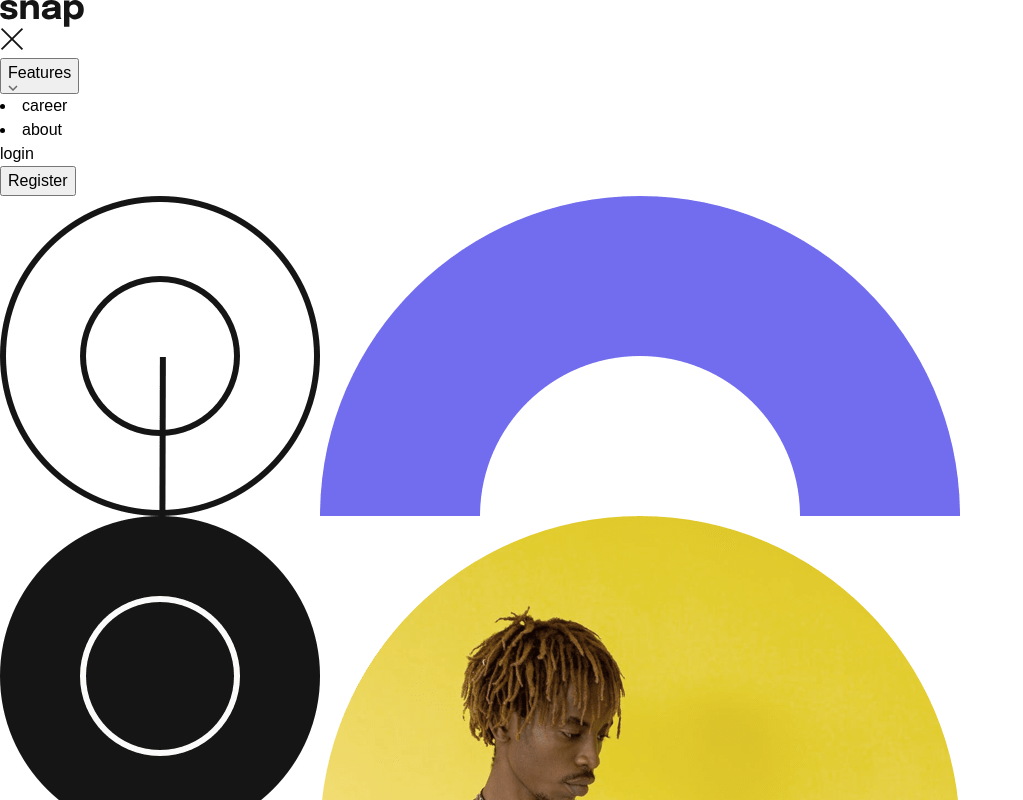
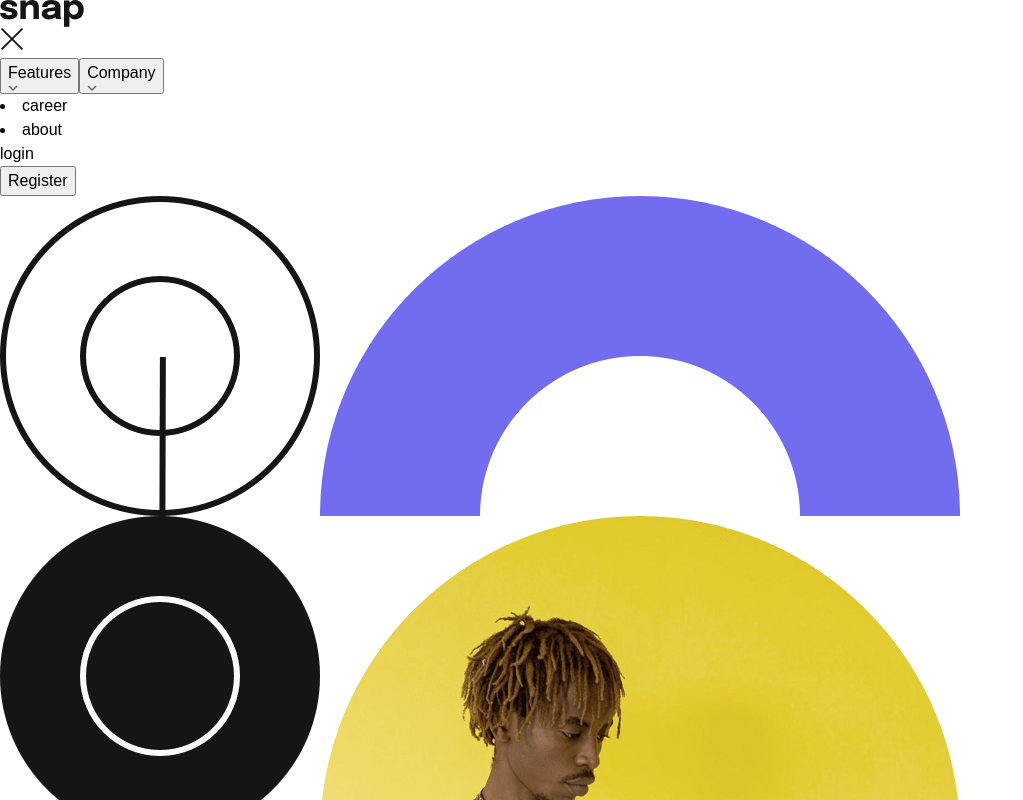
Before and after one commit to mayor-creator/dropdown_navigation_app, a React (Vite) app: page / in a window 1280 px wide. Both pictures are taken after a click on the button 12 px from the left and 39 px from the top of the page. Shown: the top 800 px of the page, without its empty margins (0-1023 px from the left). Built offline with nearby package versions, Linux system fonts and the light colour scheme.

Commit message:
Refactor image imports to use absolute paths and add Company component

```diff
--- /dev/null
+++ b/src/component/company/Company.tsx
@@ -0,0 +1,37 @@
+import { useState } from "react";
+import arrowDownIcon from "/images/icon-arrow-down.svg";
+import arrowUpIcon from "/images/icon-arrow-up.svg";
+
+export const Company = () => {
+	const [isOpen, setIsOpen] = useState(false);
+
+	const handleToggleFeatures = () => {
+		setIsOpen((prev) => !prev);
+	};
+
+	return (
+		<>
+			<button type="button" onClick={handleToggleFeatures}>
+				Company{" "}
+				<img
+					src={isOpen ? arrowUpIcon : arrowDownIcon}
+					alt={isOpen ? "collapse icon" : "expand icon"}
+				/>
+			</button>
+
+			{isOpen && (
+				<div>
+					<div>
+						<p>History</p>
+					</div>
+					<div>
+						<p>Our Team</p>
+					</div>
+					<div>
+						<p>Blog</p>
+					</div>
+				</div>
+			)}
+		</>
+	);
+};
--- a/src/component/header/Header.tsx
+++ b/src/component/header/Header.tsx
@@ -1,7 +1,8 @@
 import { useState } from "react";
-import iconClose from "../../../public/images/icon-close-menu.svg";
-import iconMenu from "../../../public/images/icon-menu.svg";
-import logo from "../../../public/images/logo.svg";
+import iconClose from "/images/icon-close-menu.svg";
+import iconMenu from "/images/icon-menu.svg";
+import logo from "/images/logo.svg";
+import { Company } from "../company/Company";
 import { Features } from "../features/Features";
 
 export const Header = () => {
@@ -41,6 +42,7 @@ export const Header = () => {
 			{isMenuOpen && (
 				<nav>
 					<Features />
+					<Company />
 					<li>career</li>
 					<li>about</li>
 					<p>login</p>
--- a/src/component/navbar/NavBar.tsx
+++ b/src/component/navbar/NavBar.tsx
@@ -1,5 +1,5 @@
-import desktopHero from "../../../public/images/image-hero-desktop.png";
-import mobileHero from "../../../public/images/image-hero-mobile.png";
+import desktopHero from "/images/image-hero-desktop.png";
+import mobileHero from "/images/image-hero-mobile.png";
 import { Footer } from "../footer/Footer";
 import { Header } from "../header/Header";
 
```
Also changed, not shown: src/component/features/Features.tsx (+6 -6 lines), src/component/footer/Footer.tsx (+4 -4 lines).
